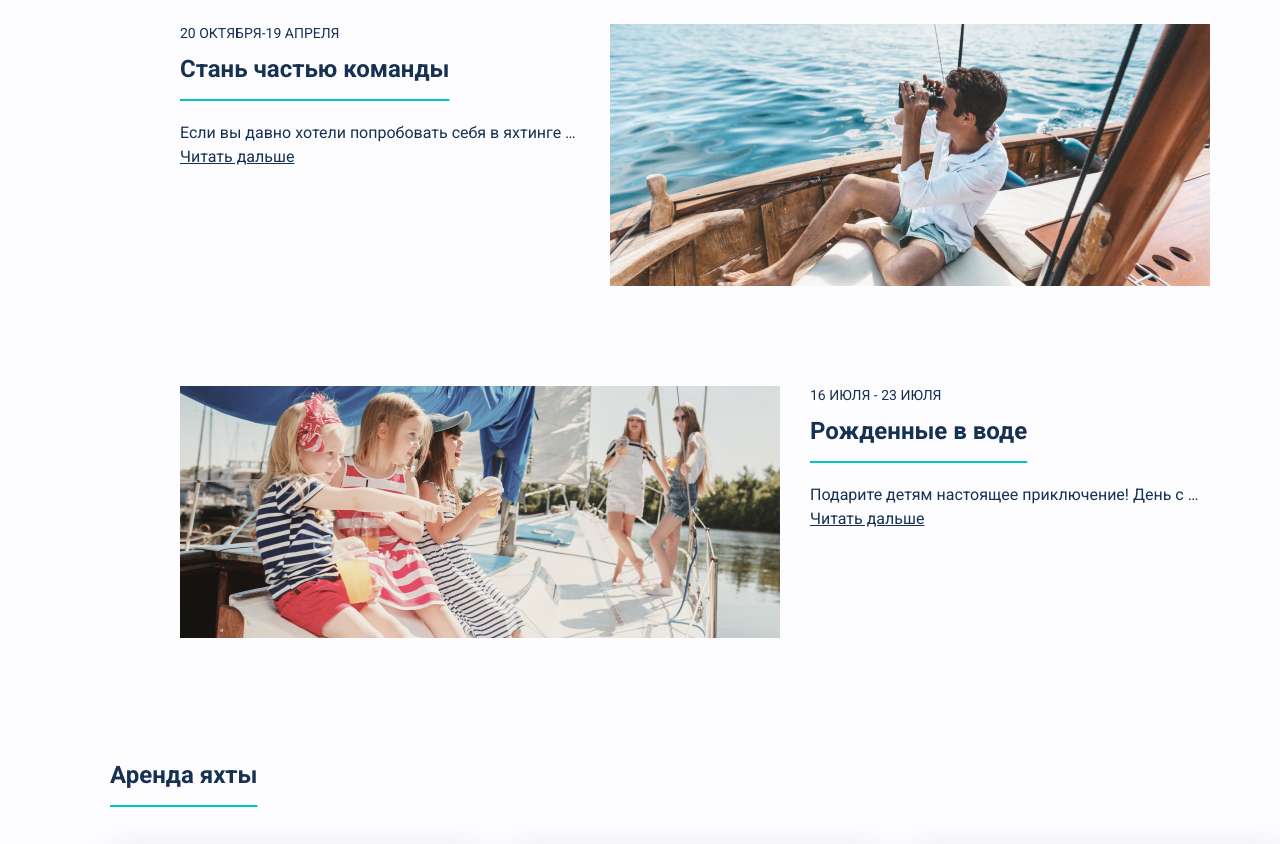
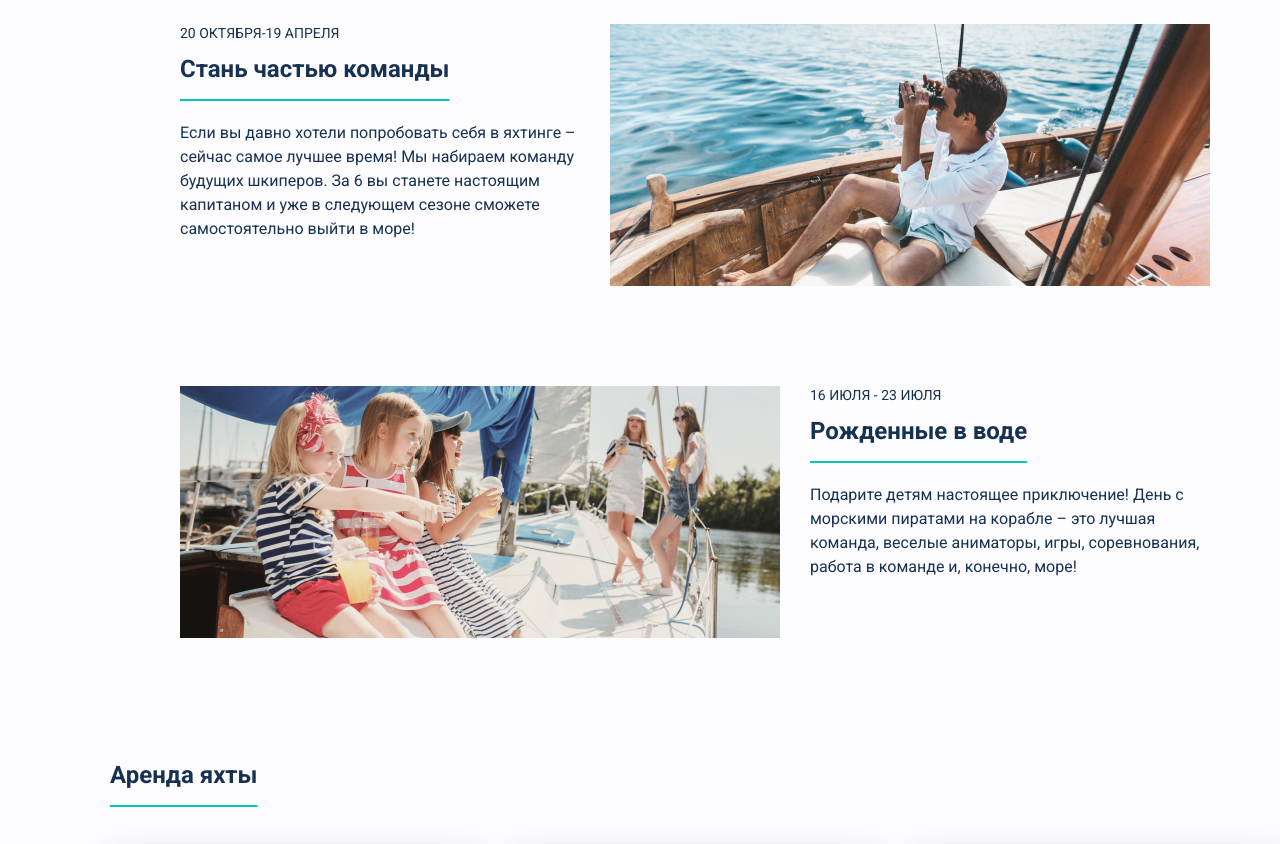
Before and after one commit to yoff3/yacht_club, a plain HTML site: page index.html in a window 1280 px wide. Shown: the part 900-1744 px from the top of the page. Drawn offline with Linux system fonts and the light colour scheme.

Commit message:
Revert "added button "read more" for blod-article section"
This reverts commit 82fb65bf28e49c5f6668e401cb216f05e859ada4.

```diff
--- a/css/style.css
+++ b/css/style.css
@@ -97,38 +97,6 @@ body{
 .blog-article-container p{
   margin: 0;
   padding: 0;
-}
-
-.more {
-  padding: 0;
-  font-family: inherit;
-  font-size: 16px;
-  line-height: 24px;
-  color: inherit;
-  text-decoration-line: underline;
-  background-color: transparent;
-  border: none;
-  display: none;
-}
-
-.more:hover {
-  text-decoration: none;
-  opacity: 0.5;
-}
-
-.more:active {
-  text-decoration: none;
-  opacity: 0.3;
-}
-
-.blog-article.short .blog-description {
-  overflow: hidden;
-  text-overflow: ellipsis;
-  white-space: nowrap;
-}
-
-.blog-article.short .more {
-  display: inline-block;
 }
 
 .main-footer{
--- a/index.html
+++ b/index.html
@@ -72,22 +72,20 @@
         <img src="img/promo-photo.jpg" width="1170" height="466" alt="Яхта на воде между гор">
       </section>
 
-      <article class="blog-article blog-article-1 short">
+      <article class="blog-article blog-article-1">
         <div class="blog-article-container">
           <p class="datetime"><time datetime="2021-10-20">20 октября</time>-<time datetime="2021-04-19">19 апреля</time></p>
           <h2>Стань частью команды</h2>
-          <p class="blog-description">Если вы давно хотели попробовать себя в яхтинге – сейчас самое лучшее время! Мы набираем команду будущих шкиперов. За 6 вы станете настоящим капитаном и уже в следующем сезоне сможете самостоятельно выйти в море!</p>
-          <button class="more" type="button">Читать дальше</button>
+          <p class="event-description">Если вы давно хотели попробовать себя в яхтинге – сейчас самое лучшее время! Мы набираем команду будущих шкиперов. За 6 вы станете настоящим капитаном и уже в следующем сезоне сможете самостоятельно выйти в море!</p>
         </div>
         <img src="img/instructor-on-the-boat.jpg" width="600" height="262" alt="Член нашей команды смотри вдаль на яхте через бинокль">
       </article>
 
-      <article class="blog-article blog-article-2 short">
+      <article class="blog-article blog-article-2">
         <div class="blog-article-container">
           <p class="datetime"><time datetime="2021-07-16">16 июля</time> - <time datetime="2021-07-23">23 июля</time></p>
           <h2>Рожденные в воде</h2>
-          <p class="blog-description">Подарите детям настоящее приключение! День с морскими пиратами на корабле – это лучшая команда, веселые аниматоры, игры, соревнования, работа в команде и, конечно, море!</p>
-          <button class="more" type="button">Читать дальше</button>
+          <p class="event-description">Подарите детям настоящее приключение! День с морскими пиратами на корабле – это лучшая команда, веселые аниматоры, игры, соревнования, работа в команде и, конечно, море!</p>
         </div>
         <img src="img/kids-on-the-boat.jpg" width="600" height="252" alt="Дети наблюдают видами с яхты под наблюдением взрослых">
       </article>
```
